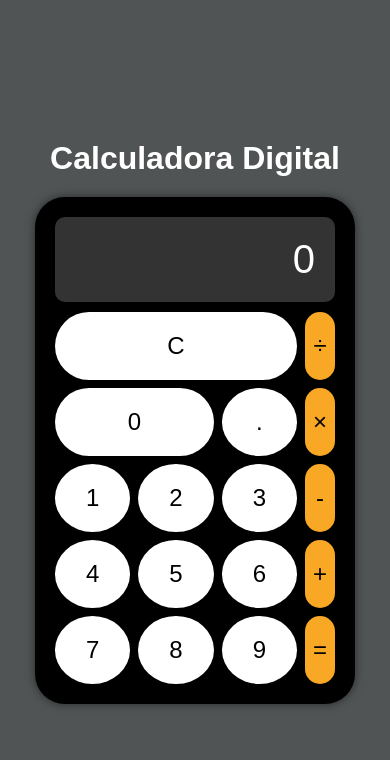
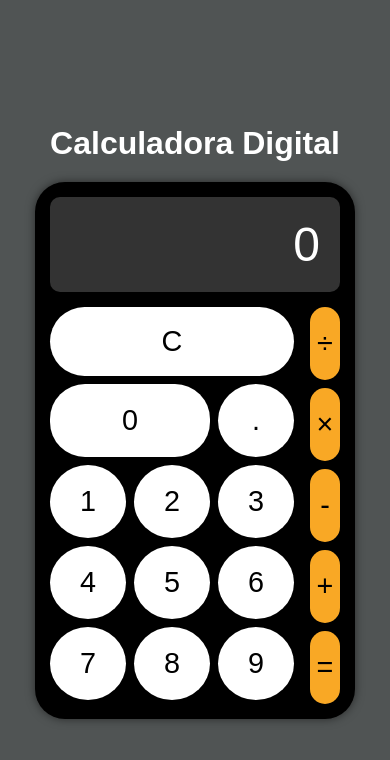
Before and after one commit to Thaynafp/Calculadora, a React (Vite) app: page / in a window 390 px wide. Shown: the top 760 px of the page. Built offline with nearby package versions, Linux system fonts and the light colour scheme.

Commit message:
adicionando responsividade

```diff
--- a/src/css/calculadora.css
+++ b/src/css/calculadora.css
@@ -9,7 +9,7 @@
 .visor {
     background-color: var(--bgVisor);
     color: var(--fontColor1);
-    font-size: 2.5em;
+    font-size: 2.5rem;
     text-align: right;
     padding: 20px;
     border-radius: 10px;
@@ -48,7 +48,7 @@
 .tecla {
     background-color: var(--fontColor1);
     border: none;
-    font-size: 1.5em;
+    font-size: 1.5rem;
     padding: 20px 0;
     cursor: pointer;
     text-align: center;
@@ -78,3 +78,36 @@
     grid-column: 1 / 3;
     border-radius: 35px;
 }
+
+@media (max-width: 480px) {
+    .calculadora {
+        border-radius: 30px;
+        padding: 15px;
+        display: flex;
+        flex-direction: column;
+    }
+
+    .visor {
+        flex-grow: 1;
+        font-size: 3rem;
+        margin-bottom: 15px;
+        display: flex;
+        align-items: flex-end;
+        justify-content: flex-end;
+    }
+
+    .teclado {
+        gap: 8px;
+    }
+
+    .tecla {
+        height: auto;
+        font-size: 1.8rem;
+    }
+
+    .tecla-limpar,
+    .tecla-0 {
+        padding: 18px 0;
+        height: auto;
+    }
+}
--- a/src/css/estilo.css
+++ b/src/css/estilo.css
@@ -6,3 +6,10 @@
     text-align:center;
     align-items: center;
 }
+
+@media (max-width: 480px) {
+    body {
+        /* Garante que não haja overflow e o fundo ocupe a tela toda */
+        height: 100%;
+    }
+}
```
